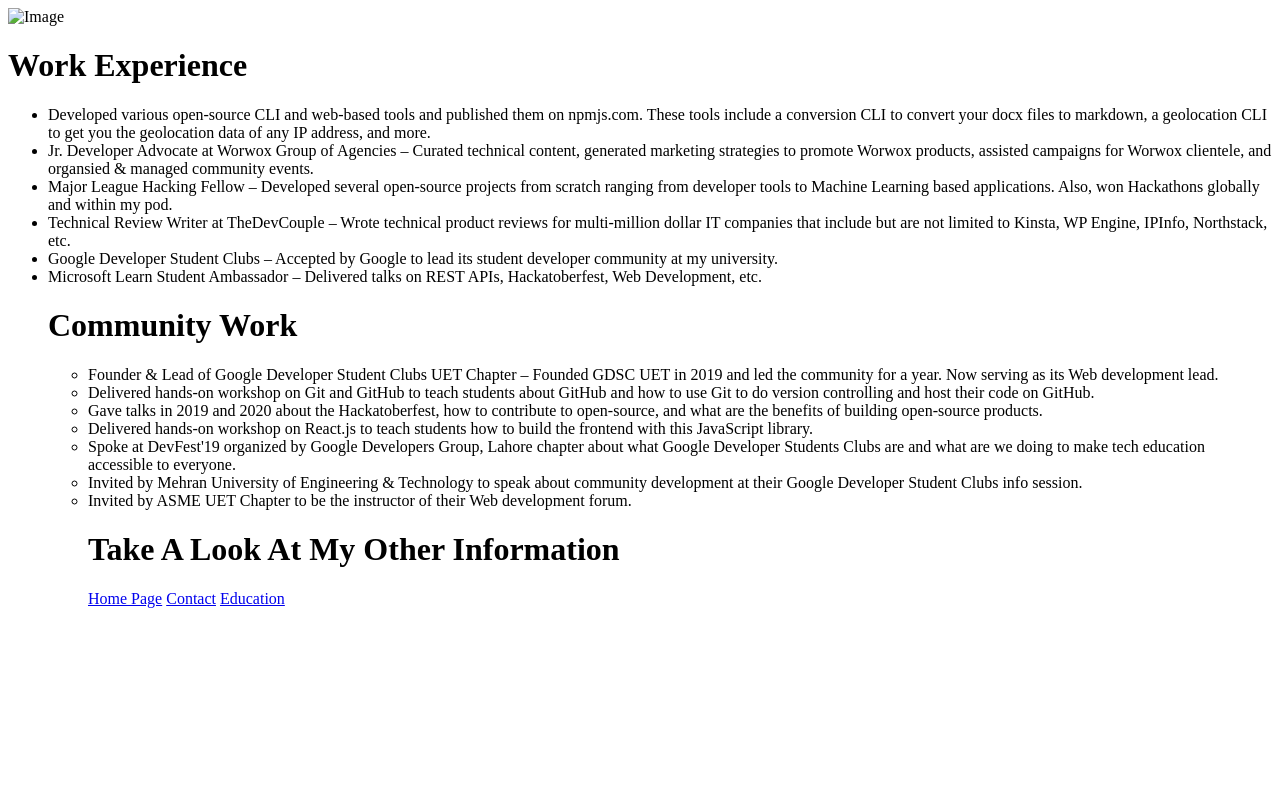
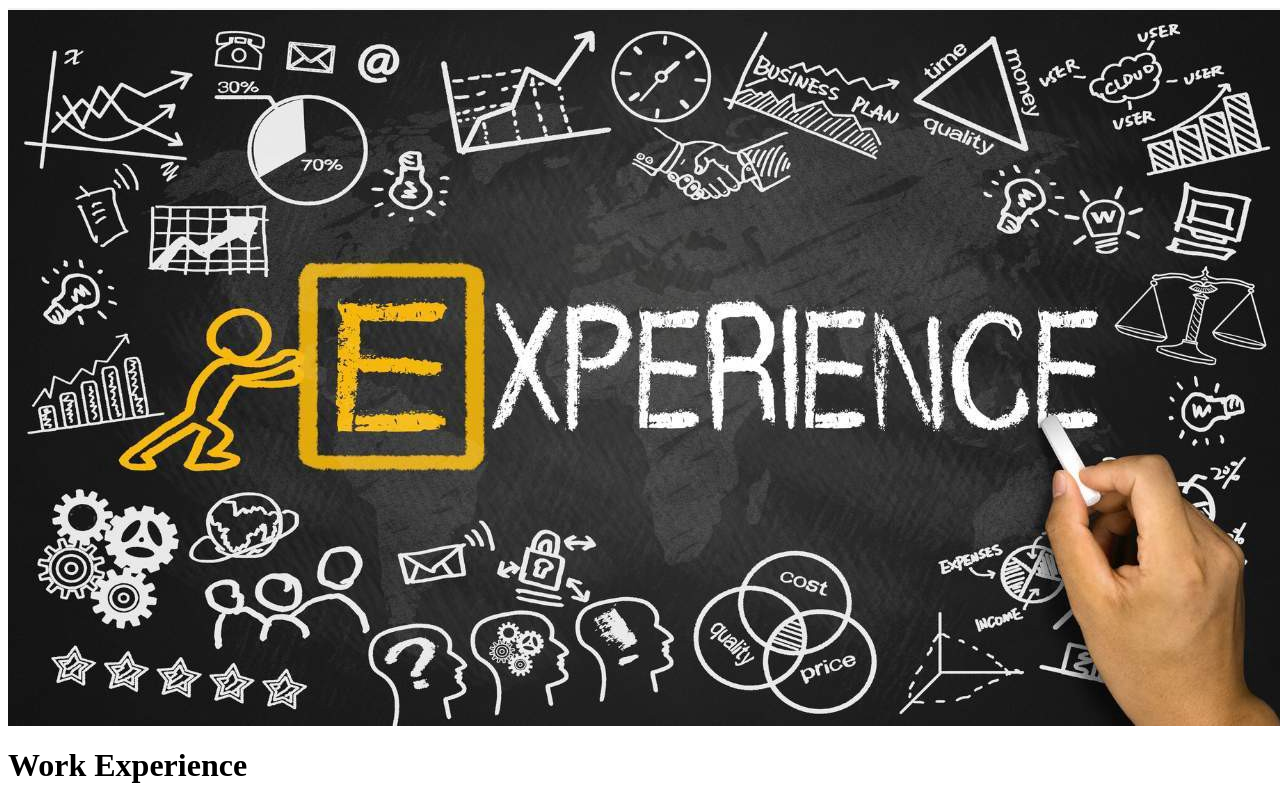
Before and after one commit to Muhammad-Irfan-Akram/ASME-Website-Project-1, a plain HTML site: page Experience.html in a window 1280 px wide. Shown: the top 800 px of the page. Drawn offline with Linux system fonts and the light colour scheme.

Commit message:
modifu experience page

```diff
--- a/Experience.html
+++ b/Experience.html
@@ -2,7 +2,7 @@
     <head>
         <title>Experience</title>
         <body>
-            <img src="./IMG-1.jpeg" alt="Image">
+            <img src="./PICS/IMG-1.jpeg" alt="Image">
             <h1>Work Experience</h1>
             <ul>
                 <li>Developed various open-source CLI and web-based tools and published them on npmjs.com. These tools include a conversion CLI to convert your docx files to markdown, a geolocation CLI to get you the geolocation data of any IP address, and more.</li>
```
